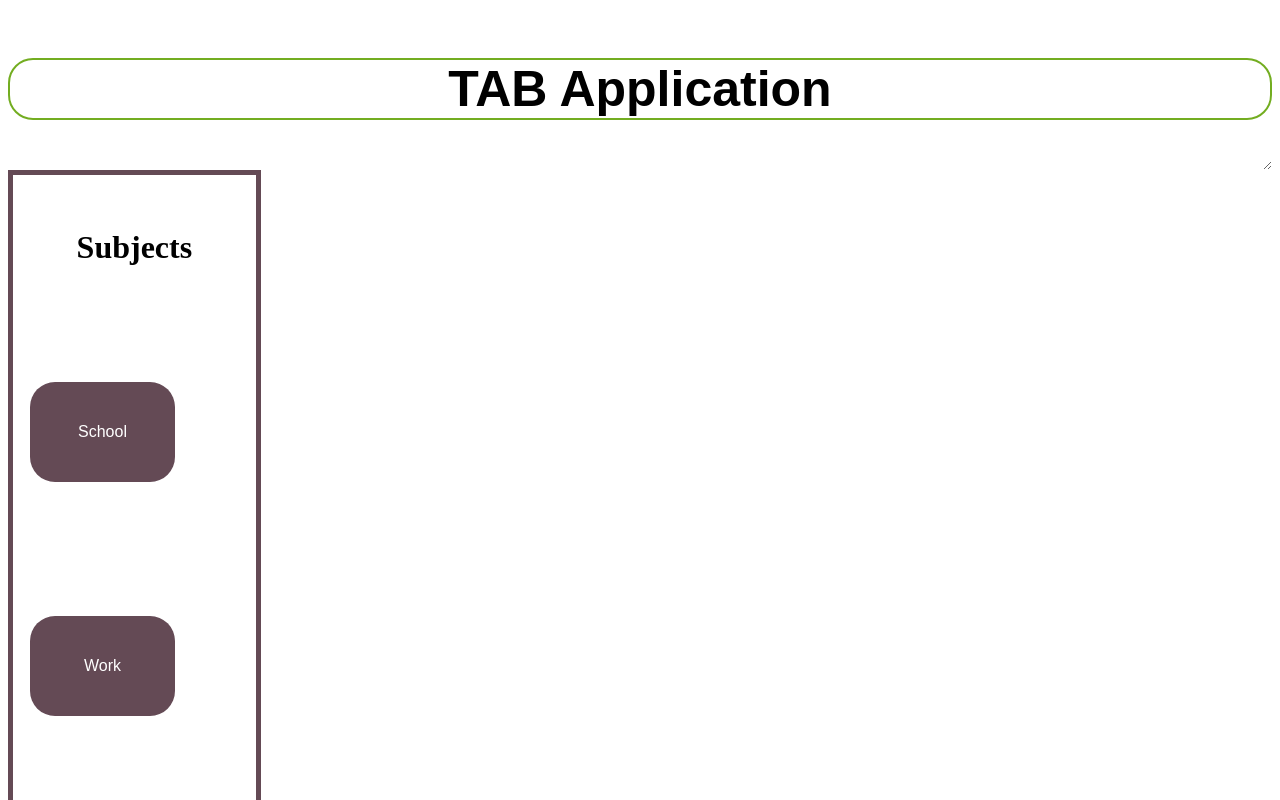
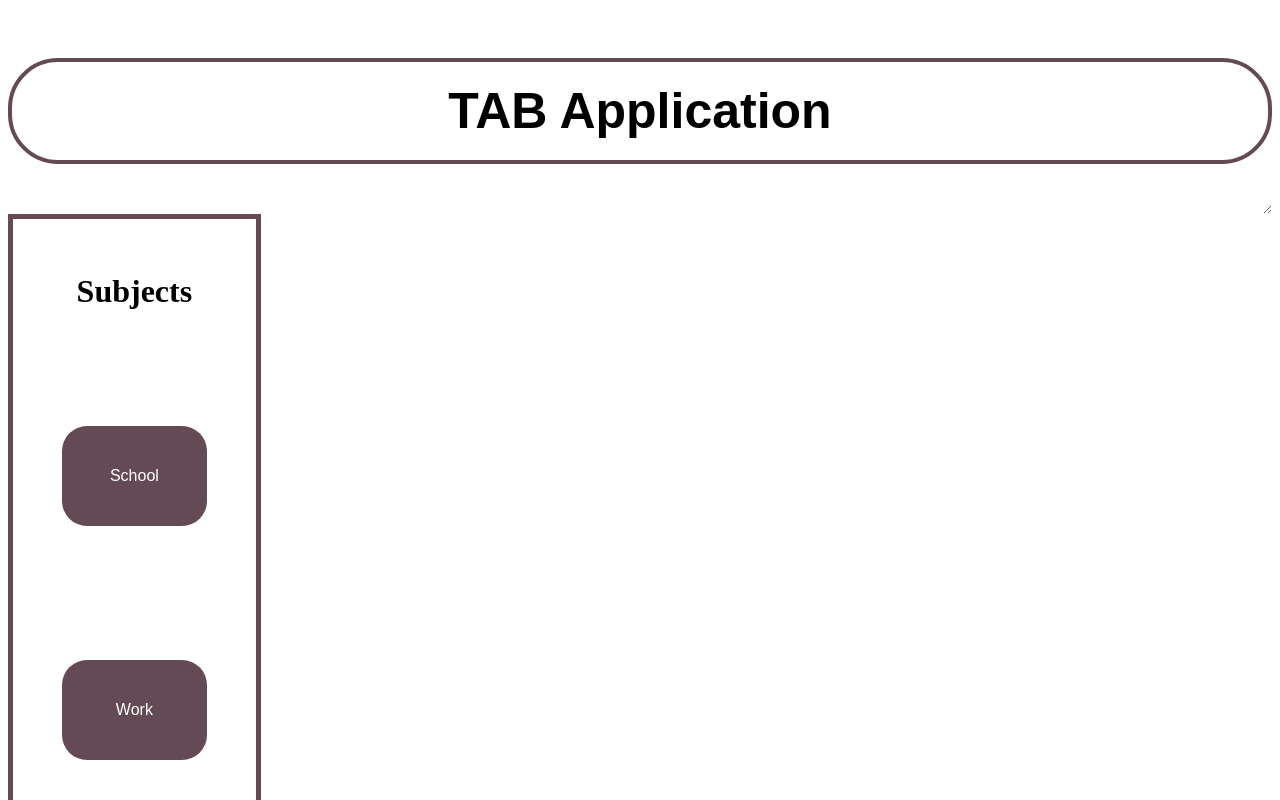
Before and after one commit to CS3398-Elara-helloJupiter/CS-Elara-F2018, a plain HTML site: page index.html in a window 1280 px wide. Shown: the top 800 px of the page. Drawn offline with nearby package versions, Linux system fonts and the light colour scheme.

Commit message:
Centered Buttons/Design Edits
Made the buttons more center also edited the title width and color

```diff
--- a/index.html
+++ b/index.html
@@ -52,7 +52,7 @@
 </head>
 <body onload="InitialzePageAfterLoad()">
     <div class="header">
-        <h3 style="font-size:50px;&amp;rlm;">TAB Application </h3>
+        <h3>TAB Application </h3>
     </div>
     <div class="first_level">
         <br>
--- a/styles.css
+++ b/styles.css
@@ -12,8 +12,11 @@ body {
 h3{
 	font-family: Arial;
 	text-align: center;
-	border: 2px solid #73AD21;
- 	border-radius: 25px;
+	border: 4px solid #644a55;
+ 	border-radius: 50px;
+ 	font-size:50px;
+ 	padding:20px;
+
 }
 
 tr:hover {background-color: #f5f5f5;}
@@ -26,7 +29,7 @@ button{
 }
 
 
-    div {
+div {
     resize: both;
     overflow: auto;
     }
@@ -48,6 +51,7 @@ button{
             width: 20%;
             height: 1042px;
             border: 5px solid #644a55;
+            text-align: center;
 
             /*background-color: #add8e6;*/
         }
@@ -57,6 +61,7 @@ button{
             padding: 30px;
             height: 1042px;
             border: 5px solid #644a55;
+            text-align: center;
             /*background-color: #98fb98;*/
         }
         .second_level2 {
@@ -65,6 +70,7 @@ button{
             padding: 30px;
             height: 1042px;
             border: 5px solid #644a55;
+            text-align: center;
             /*background-color: #ffa07a;*/
         }
         .second_level3 {
@@ -73,6 +79,7 @@ button{
             padding: 30px;
             height: 1042px;
             border: 5px solid #644a55;
+            text-align: center;
             /*background-color: #ffb6c1;*/
         }
         .third_level {
@@ -81,6 +88,7 @@ button{
             padding: 30px;
             height: 1042px;
             border: 5px solid #644a55;
+            text-align: center;
             /*background-color: #ffb6c1;*/
         }
         .button {
@@ -96,6 +104,7 @@ button{
             cursor: pointer;
             width: 145px;
             height: 100px;
+
         }
         .button2:hover {
             box-shadow: 0 12px 16px 0 rgba(0,0,0,0.24), 0 17px 50px 0 rgba(0,0,0,0.19);
```
